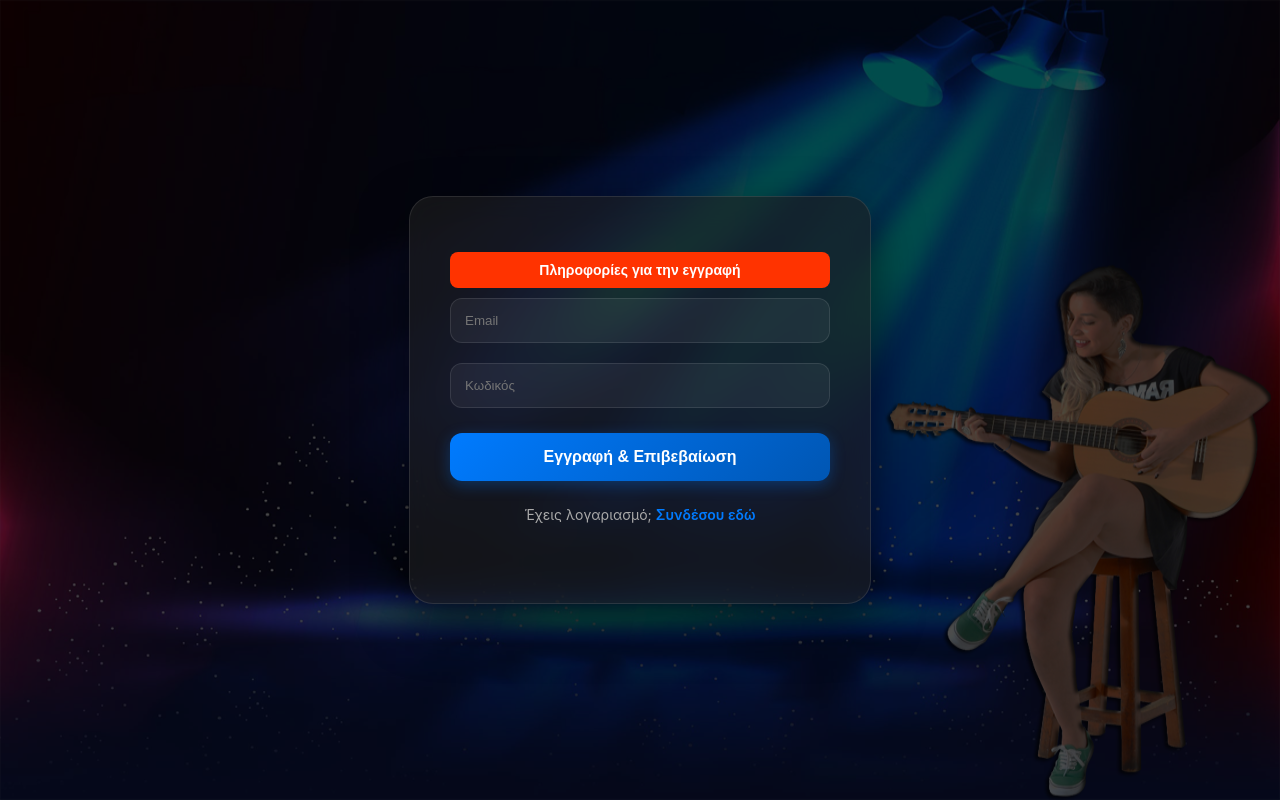
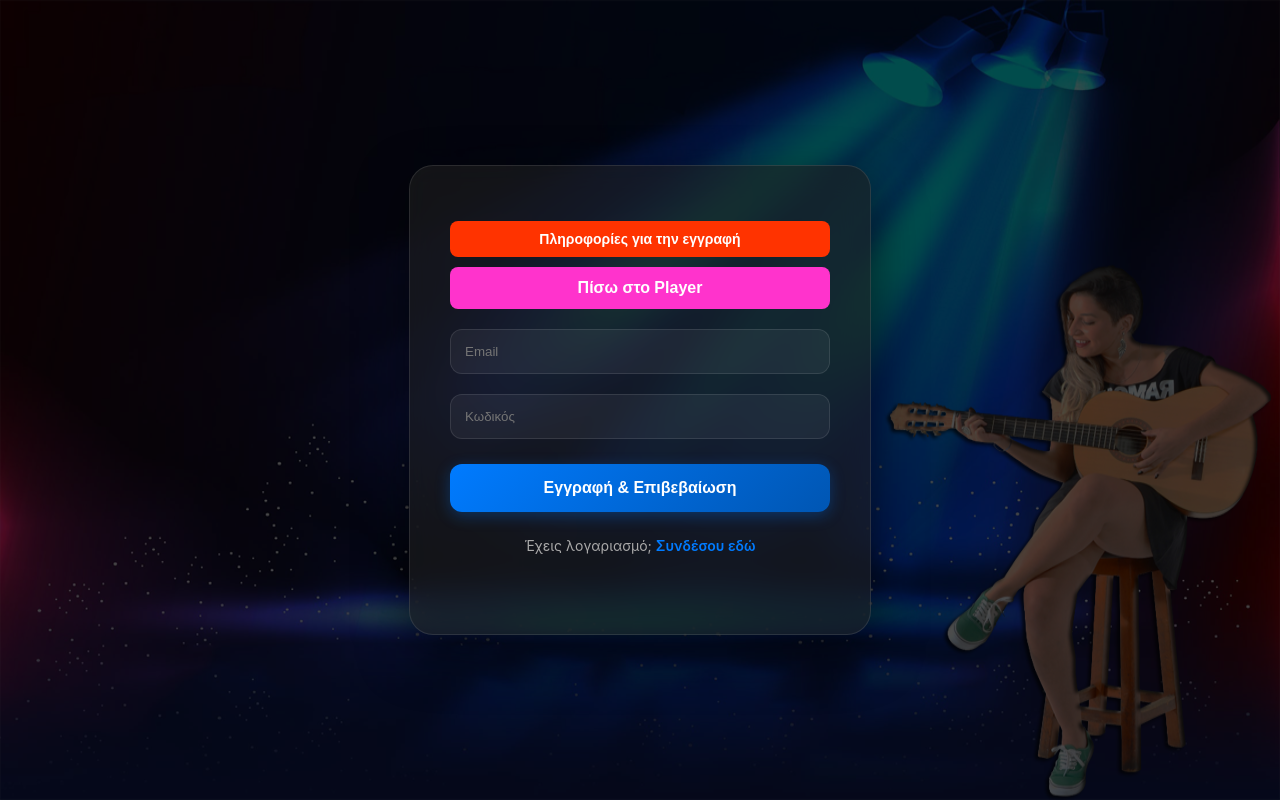
Before and after one commit to zantetrelos-cpu/radiotrela, a plain HTML site: page egrafi.html in a window 1280 px wide. Drawn offline with Linux system fonts and the light colour scheme.

Commit message:
Add files via upload

```diff
--- a/egrafi.html
+++ b/egrafi.html
@@ -98,6 +98,12 @@
         cursor: pointer;
         font-size: 14px;
         margin-top: 15px;
+        transition: background 0.3s; /* Για να αλλάζει ομαλά */
+    }
+
+    /* ΑΥΤΟ ΠΡΟΣΤΕΘΗΚΕ: Αλλαγή χρώματος στο hover */
+    .info-btn:hover {
+        background: #0066ff;
     }
 
     /* Το φόντο του modal (κλείνει όλη την οθόνη) */
@@ -116,7 +122,7 @@
     /* Το πλαίσιο του περιεχομένου */
    .modal-content {
         background: #2a2a2a;
-        margin: 5% auto; /* Το ανέβασες πιο πάνω */
+        margin: 5% auto;
         padding: 30px;
         border: 2px solid #ff3300;
         width: 80%;
@@ -124,11 +130,10 @@
         border-radius: 15px;
         text-align: center;
         position: relative;
-        color: white; /* Γενικό χρώμα (π.χ. άσπρο) */
+        color: white;
         box-shadow: 0 5px 60px rgba(0, 102, 255,0.5);
     }
 
-    /* Πρόσθεσε αυτά ακριβώς από κάτω για να ξεχωρίσεις τα χρώματα */
     .modal-content h3 {
         color: #007bff; /* Μπλε χρώμα στον τίτλο */
     }
@@ -164,16 +169,47 @@
     }
 </script>
 	<!--Πληροφορίες -->
+	 <!--piso player -->
+<style>
+  .back-button {
+    display: block;
+    width: 100%;
+    box-sizing: border-box;
+    padding: 12px;
+    background-color: #ff33cc;
+    color: white;
+    text-decoration: none;
+    border-radius: 8px;
+    font-family: sans-serif;
+    font-weight: bold;
+    text-align: center;
+    margin: 10px 0;
+    /* Η κίνηση να γίνεται ομαλά */
+    transition: all 0.2s ease-in-out;
+  }
 
-
+  /* Τι συμβαίνει όταν ακουμπάς το ποντίκι */
+  .back-button:hover {
+    background-color: #0069d9; /* Σκουραίνει ελαφρώς */
+    transform: scale(0.98);    /* "Κουνιέται" - μικραίνει ελάχιστα σαν να πατιέται */
+    opacity: 0.9;              /* Γίνεται λίγο πιο διάφανο */
+  }
+</style>
+ <!--piso player -->
 </head>
 <body>
 
     <div class="card">
         <div id="signup-box" class="fade-in">
+
 		      <!--Πληροφορίες -->
          <button type="button" class="info-btn" onclick="openModal()">Πληροφορίες για την εγγραφή</button>
              <!--Πληροφορίες -->
+			  <!--piso player -->
+			 <a href="anigiautomata/automatoplayer.html" class="back-button">
+  Πίσω στο Player
+</a>
+			 <!--piso player -->
             <input type="email" id="email" placeholder="Email">
             <input type="password" id="password" placeholder="Κωδικός">
             <button class="btn-signup" onclick="signUp()">Εγγραφή & Επιβεβαίωση</button>
```
